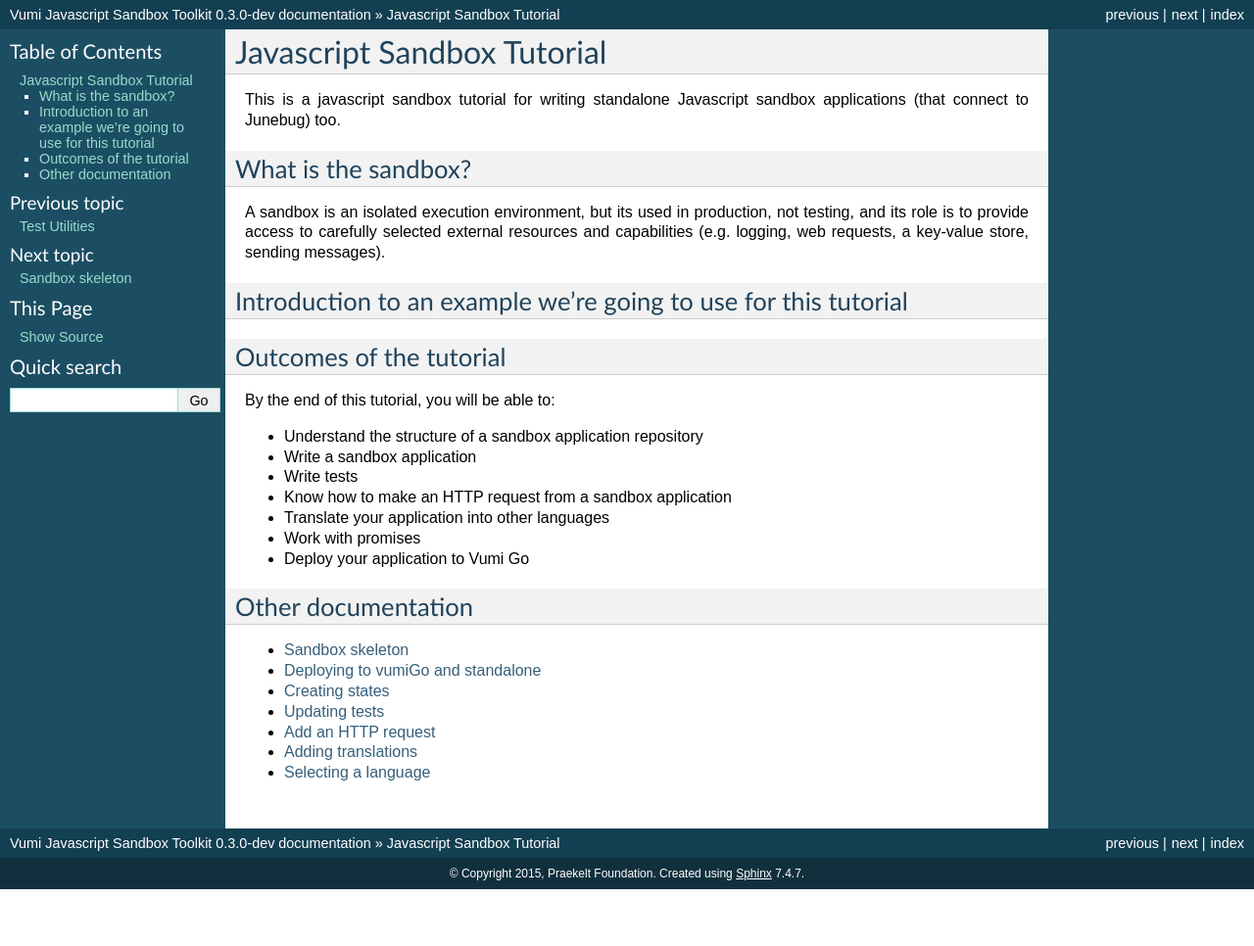
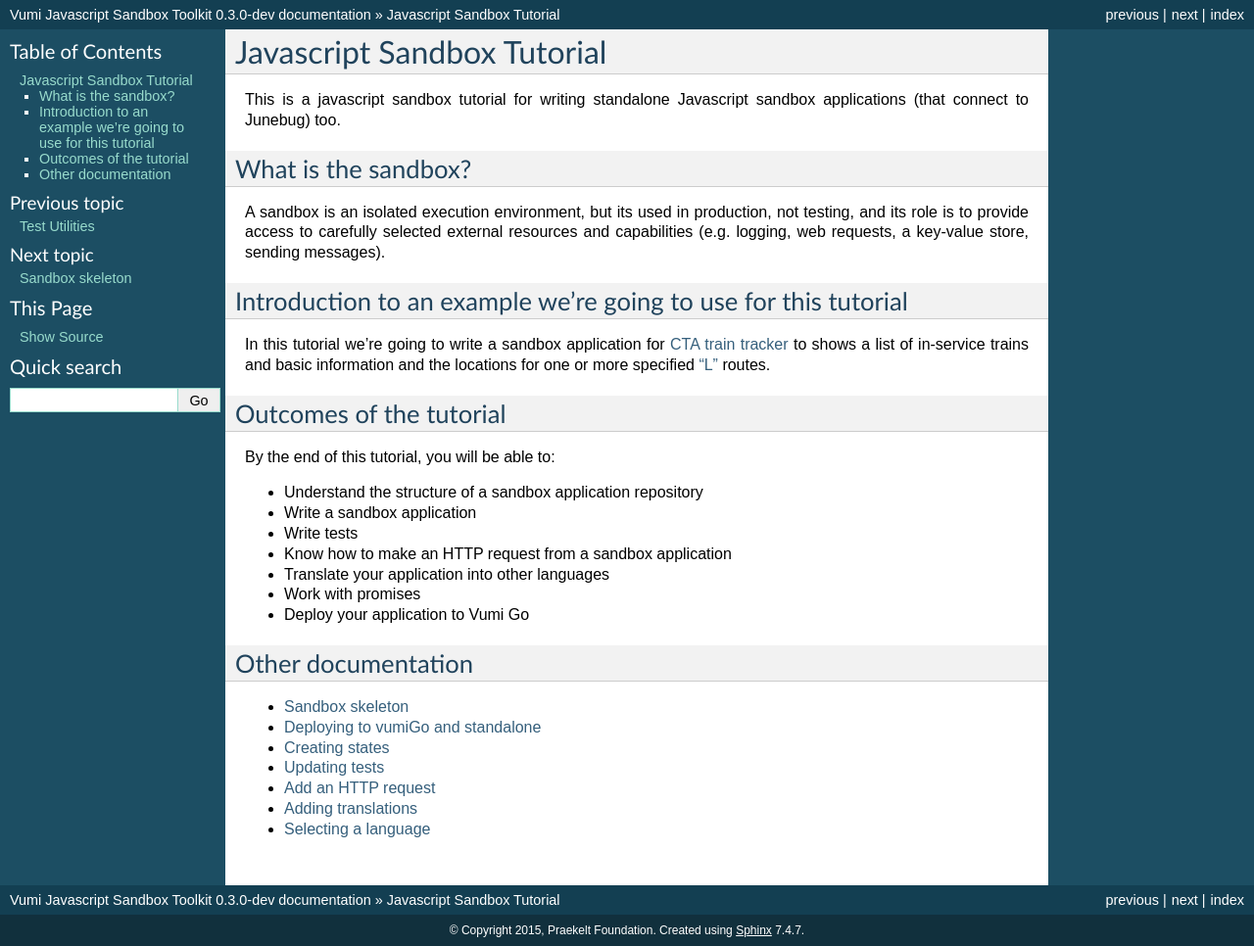
Before and after one commit to praekeltfoundation/vumi-jssandbox-toolkit, a Sphinx documentation site: the page built from docs/tutorial/index.rst, in a window 1280 px wide. Shown: the whole page at 98% size. Built offline with Sphinx 7.4.7, drawn with Linux system fonts in a browser that asks for light colours; before the commit the page ends 908 px from its top, so only the background shows below that.

Commit message:
add an intro to an example we’re going to use

```diff
--- a/docs/tutorial/index.rst
+++ b/docs/tutorial/index.rst
@@ -12,6 +12,8 @@ A sandbox is an isolated execution environment, but its used in production, not
 
 Introduction to an example we’re going to use for this tutorial
 ---------------------------------------------------------------
+
+In this tutorial we're going to write a sandbox application for `CTA train tracker <http://www.transitchicago.com/traintracker/default.aspx>`_ to shows a list of in-service trains and basic information and the locations for one or more specified `"L" <https://en.wikipedia.org/wiki/Chicago_%22L%22>`_ routes.
 
 
 Outcomes of the tutorial
```
